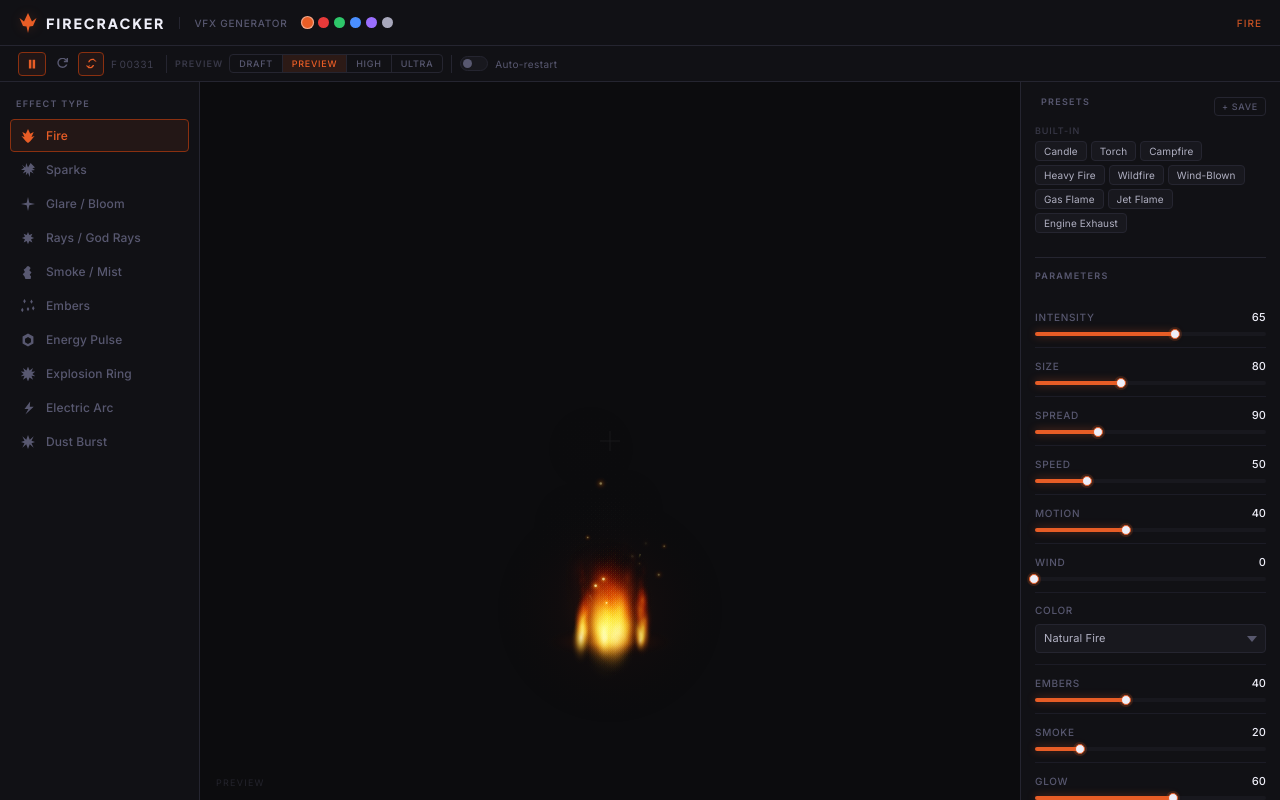
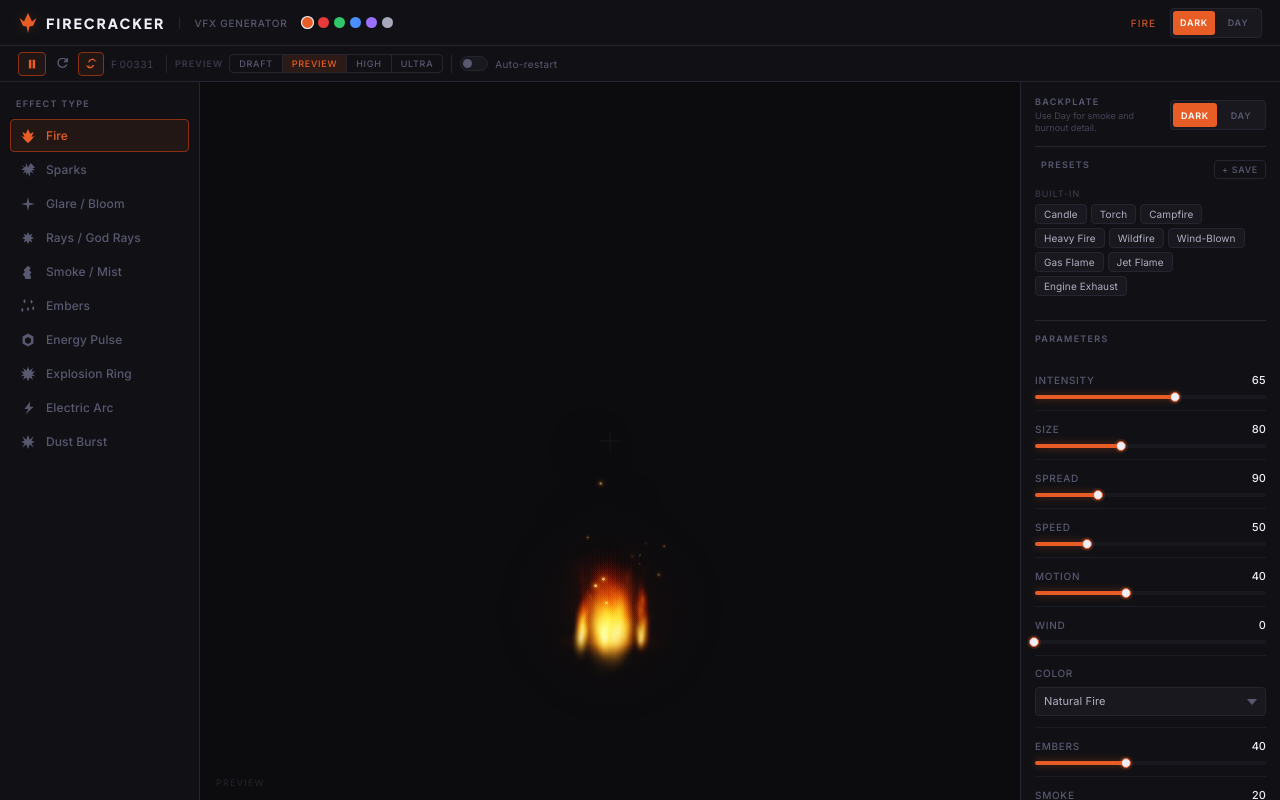
Before and after one commit to whatsoeveroo/Firecracker, a React (Vite) app: page / in a window 1280 px wide. Built offline with nearby package versions, Linux system fonts and the light colour scheme.

Commit message:
Add day dark backplate toggle

```diff
--- a/src/App.css
+++ b/src/App.css
@@ -7,11 +7,15 @@
   --bg:           #0c0c0e;
   --bg-surface:   #111115;
   --bg-raised:    #18181e;
+  --bg-hover:     #20202c;
   --border:       #252530;
   --border-soft:  #1c1c26;
   --text:         #b0b0c2;
   --text-dim:     #585870;
   --text-bright:  #eeeef8;
+  --danger-subtle: rgba(255,60,50,0.08);
+  --preview-backplate: #0c0c0e;
+  --scrollbar-hover: #363650;
 
   /* accent defaults — overridden via inline style on .app */
   --accent:           #e85d26;
@@ -28,6 +32,21 @@
   --radius-sm:    4px;
   --font:         'Inter', system-ui, -apple-system, sans-serif;
   --font-display: 'Plus Jakarta Sans', 'Inter', sans-serif;
+}
+
+:root[data-theme='day'] {
+  --bg:           #eef0f3;
+  --bg-surface:   #f8f8fa;
+  --bg-raised:    #ffffff;
+  --bg-hover:     #eceef2;
+  --border:       #d2d5dc;
+  --border-soft:  #e2e4e9;
+  --text:         #3b3d46;
+  --text-dim:     #787e8c;
+  --text-bright:  #15171c;
+  --danger-subtle: rgba(200,30,30,0.08);
+  --preview-backplate: #ffffff;
+  --scrollbar-hover: #adb3c0;
 }
 
 html, body, #root {
@@ -111,6 +130,42 @@ html, body, #root {
   transition: color 0.2s;
 }
 
+.theme-toggle {
+  display: inline-flex;
+  align-items: center;
+  gap: 2px;
+  padding: 2px;
+  border: 1px solid var(--border);
+  border-radius: var(--radius-sm);
+  background: var(--bg-raised);
+  flex-shrink: 0;
+}
+
+.theme-toggle-btn {
+  min-width: 42px;
+  height: 24px;
+  border: 0;
+  border-radius: 3px;
+  background: transparent;
+  color: var(--text-dim);
+  cursor: pointer;
+  font-family: var(--font);
+  font-size: 9px;
+  font-weight: 600;
+  letter-spacing: 0.08em;
+  text-transform: uppercase;
+  transition: background 0.12s, color 0.12s;
+}
+
+.theme-toggle-btn:hover {
+  color: var(--text);
+}
+
+.theme-toggle-btn.active {
+  background: var(--accent);
+  color: #fff;
+}
+
 /* Accent color picker */
 .accent-picker {
   display: flex;
@@ -132,7 +187,7 @@ html, body, #root {
 .accent-swatch:hover { transform: scale(1.25); }
 
 .accent-swatch.active {
-  border-color: rgba(255,255,255,0.45);
+  border-color: var(--text-bright);
   transform: scale(1.2);
 }
 
@@ -230,7 +285,7 @@ html, body, #root {
   display: flex;
   align-items: stretch;
   justify-content: stretch;
-  background: var(--bg);
+  background: var(--preview-backplate);
   position: relative;
   overflow: hidden;
 }
@@ -240,6 +295,7 @@ html, body, #root {
   flex: 1;
   display: flex;
   align-items: stretch;
+  background: var(--preview-backplate);
 }
 
 .preview-canvas {
@@ -315,6 +371,29 @@ html, body, #root {
   flex: 1;
 }
 
+.appearance-panel {
+  display: flex;
+  align-items: center;
+  justify-content: space-between;
+  gap: 12px;
+}
+
+.appearance-label {
+  margin-bottom: 3px;
+  padding: 0;
+}
+
+.appearance-hint {
+  color: var(--text-dim);
+  font-size: 9px;
+  line-height: 1.35;
+  opacity: 0.72;
+}
+
+.panel-theme-toggle .theme-toggle-btn {
+  min-width: 44px;
+}
+
 .params-list {
   display: flex;
   flex-direction: column;
@@ -346,7 +425,7 @@ html, body, #root {
 
 .select-input:hover  { border-color: var(--accent-dim); }
 .select-input:focus  { border-color: var(--accent); }
-.select-input option { background: #18181e; color: var(--text); }
+.select-input option { background: var(--bg-raised); color: var(--text); }
 
 /* ── Param groups ── */
 .param-group {
@@ -661,7 +740,7 @@ html, body, #root {
 }
 
 .preset-chip:hover {
-  background: #20202c;
+  background: var(--bg-hover);
   color: var(--text-bright);
 }
 
@@ -693,7 +772,7 @@ html, body, #root {
 
 .preset-delete:hover {
   color: #ff6050;
-  background: rgba(255,60,50,0.08);
+  background: var(--danger-subtle);
   opacity: 1;
 }
 
@@ -729,7 +808,7 @@ html, body, #root {
 }
 
 .action-btn:hover {
-  background: #1e1e28;
+  background: var(--bg-hover);
   color: var(--text);
 }
 
@@ -762,7 +841,7 @@ html, body, #root {
 ::-webkit-scrollbar { width: 4px; }
 ::-webkit-scrollbar-track { background: transparent; }
 ::-webkit-scrollbar-thumb { background: var(--border); border-radius: 2px; }
-::-webkit-scrollbar-thumb:hover { background: #363650; }
+::-webkit-scrollbar-thumb:hover { background: var(--scrollbar-hover); }
 
 /* ──────────────────────────────────────────────
    PLAYBACK BAR
--- a/src/App.jsx
+++ b/src/App.jsx
@@ -1,4 +1,4 @@
-import { useState, useRef, useCallback } from 'react';
+import { useState, useRef, useCallback, useEffect } from 'react';
 import EffectSelector from './components/EffectSelector';
 import ControlPanel   from './components/ControlPanel';
 import CanvasPreview  from './components/CanvasPreview';
@@ -59,11 +59,25 @@ function randomizeParams(effectDef) {
   return out;
 }
 
+const COLOR_MODE_STORAGE_KEY = 'firecracker-color-mode';
+
+function getInitialColorMode() {
+  if (typeof window === 'undefined') return 'dark';
+
+  try {
+    const savedMode = window.localStorage.getItem(COLOR_MODE_STORAGE_KEY);
+    return savedMode === 'day' ? 'day' : 'dark';
+  } catch {
+    return 'dark';
+  }
+}
+
 export default function App() {
   const [effectId,    setEffectId]    = useState('fire');
   const [params,      setParams]      = useState(() => getDefaults('fire'));
   const [userPresets, setUserPresets] = useState(() => getUserPresets());
   const [accentKey,   setAccentKey]   = useState('orange');
+  const [colorMode,   setColorMode]   = useState(getInitialColorMode);
 
   const [isPlaying,   setIsPlaying]   = useState(true);
   const [loop,        setLoop]        = useState(true);
@@ -75,6 +89,15 @@ export default function App() {
 
   const canvasRef    = useRef(null);
   const activeEffect = EFFECTS.find(e => e.id === effectId);
+
+  useEffect(() => {
+    document.documentElement.dataset.theme = colorMode;
+    try {
+      window.localStorage.setItem(COLOR_MODE_STORAGE_KEY, colorMode);
+    } catch {
+      // The mode still applies for this session when storage is unavailable.
+    }
+  }, [colorMode]);
 
   const handleEffectChange = useCallback((id) => {
     setEffectId(id);
@@ -118,6 +141,24 @@ export default function App() {
           ))}
         </div>
         <div className="header-effect-name">{activeEffect.label}</div>
+        <div className="theme-toggle" role="group" aria-label="Backplate color mode">
+          <button
+            type="button"
+            className={`theme-toggle-btn ${colorMode === 'dark' ? 'active' : ''}`}
+            aria-pressed={colorMode === 'dark'}
+            onClick={() => setColorMode('dark')}
+          >
+            Dark
+          </button>
+          <button
+            type="button"
+            className={`theme-toggle-btn ${colorMode === 'day' ? 'active' : ''}`}
+            aria-pressed={colorMode === 'day'}
+            onClick={() => setColorMode('day')}
+          >
+            Day
+          </button>
+        </div>
       </header>
 
       <PlaybackBar
@@ -155,6 +196,8 @@ export default function App() {
           <ControlPanel
             effectDef={activeEffect}
             params={params}
+            colorMode={colorMode}
+            onColorModeChange={setColorMode}
             onChange={handleParamChange}
             onRandomize={handleRandomize}
             onReset={handleReset}
--- a/src/components/ControlPanel.jsx
+++ b/src/components/ControlPanel.jsx
@@ -27,7 +27,7 @@ function sectionedParams(items) {
 }
 
 export default function ControlPanel({
-  effectDef, params, onChange,
+  effectDef, params, colorMode, onColorModeChange, onChange,
   onRandomize, onReset, onExport,
   userPresets, onPresetLoad, onPresetSave, onPresetDelete,
 }) {
@@ -42,6 +42,33 @@ export default function ControlPanel({
 
   return (
     <div className="control-panel">
+      <div className="appearance-panel">
+        <div>
+          <div className="section-label appearance-label">BACKPLATE</div>
+          <div className="appearance-hint">Use Day for smoke and burnout detail.</div>
+        </div>
+        <div className="theme-toggle panel-theme-toggle" role="group" aria-label="Backplate color mode">
+          <button
+            type="button"
+            className={`theme-toggle-btn ${colorMode === 'dark' ? 'active' : ''}`}
+            aria-pressed={colorMode === 'dark'}
+            onClick={() => onColorModeChange('dark')}
+          >
+            Dark
+          </button>
+          <button
+            type="button"
+            className={`theme-toggle-btn ${colorMode === 'day' ? 'active' : ''}`}
+            aria-pressed={colorMode === 'day'}
+            onClick={() => onColorModeChange('day')}
+          >
+            Day
+          </button>
+        </div>
+      </div>
+
+      <div className="divider" />
+
       <PresetPanel
         effectId={effectDef.id}
         currentParams={params}
```
